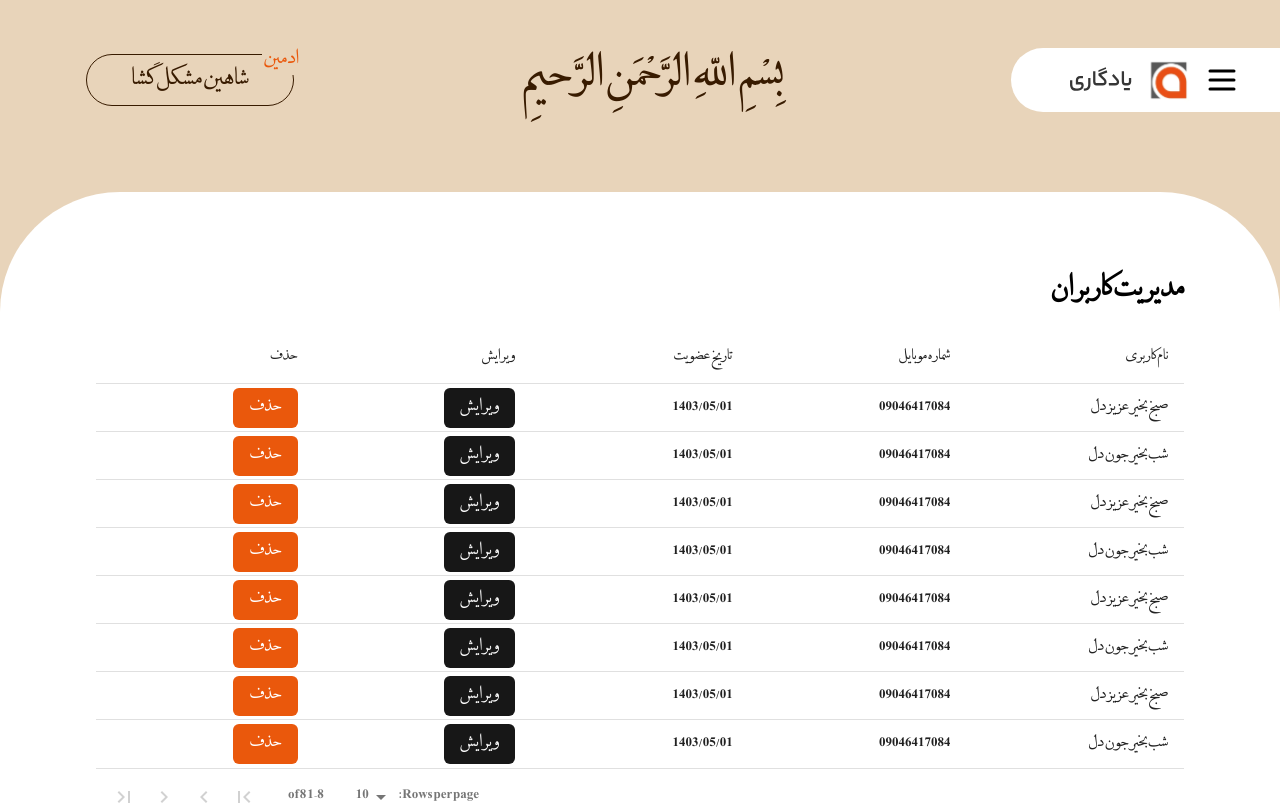
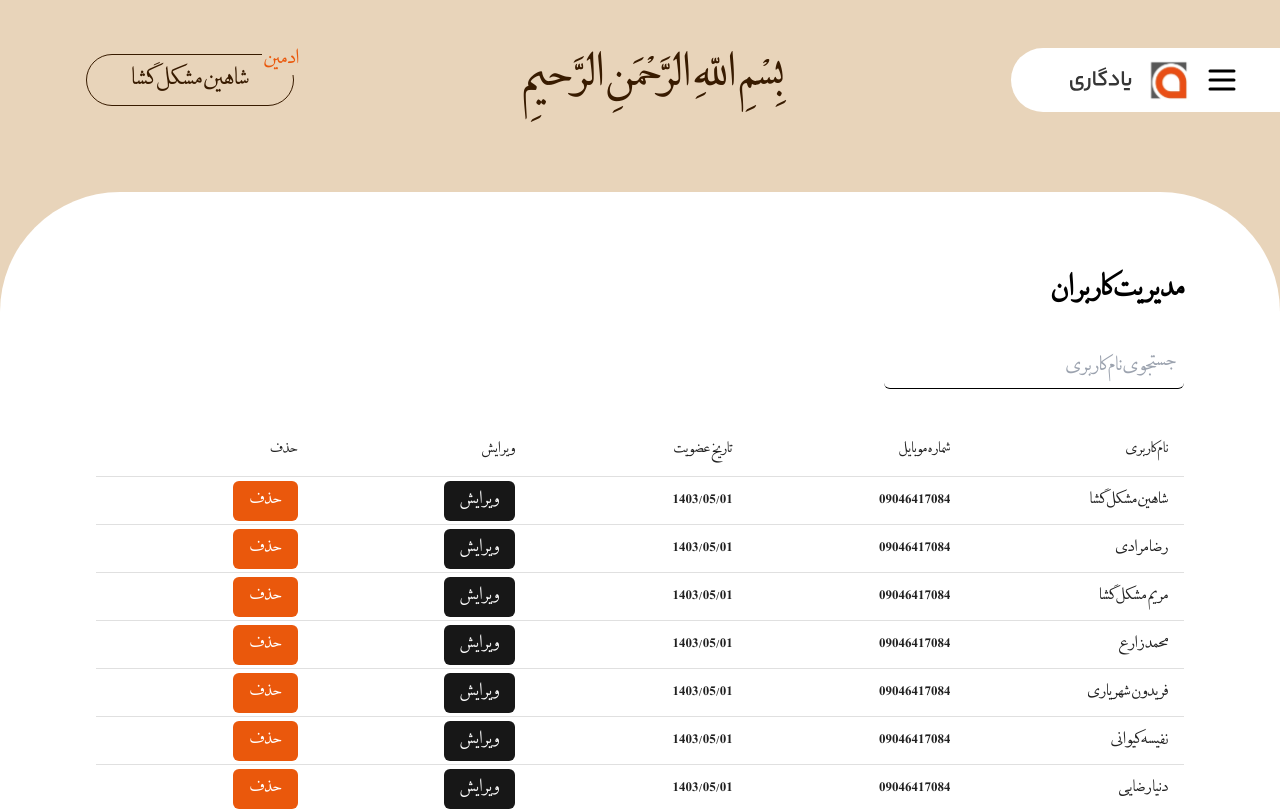
Before and after one commit to KasraMg/shahid, a React (Vite) app: page /adminPanel/Users in a window 1280 px wide. Shown: the top 811 px of the page. Built offline with nearby package versions, Linux system fonts and the light colour scheme.

Commit message:
fix price page

```diff
--- a/src/components/modules/topbar/Topbar.tsx
+++ b/src/components/modules/topbar/Topbar.tsx
@@ -9,7 +9,7 @@ import {
 import { Link } from "react-router-dom";
 import { LuUsers } from "react-icons/lu";
 import { AccordionContent, AccordionItem, AccordionTrigger } from "../../shadcn/ui/accordion";
-import { MdContentCopy } from "react-icons/md";
+import { MdContentCopy,MdAttachMoney  } from "react-icons/md";
 
 const Topbar = () => {
   return (
@@ -38,6 +38,7 @@ const Topbar = () => {
       </AccordionItem> */}
 
               <Link className="flex gap-3 text-xl" to={"/adminPanel/contentManagement"}><MdContentCopy/> مدیریت محتوا </Link>
+              <Link className="flex gap-3 text-xl" to={"/adminPanel/price"}><MdAttachMoney /> مدیریت پرداخت ها </Link>
              </div>
             </SheetContent>
           </Sheet>
--- /dev/null
+++ b/src/pages/AdminPanel/Price/Price.tsx
@@ -0,0 +1,115 @@
+import Layout from "../../../layouts/adminPanel";
+import Title from "../../../components/modules/title/Title";
+import DataTable from "react-data-table-component";
+import { Button } from "../../../components/shadcn/ui/button";
+
+const Price = () => {
+  const columns = [
+    {
+      name: "کاربر ",
+      selector: (row: { user: string }) => row.user,
+    },
+    {
+      name: "مبلغ",
+      sortable: true,
+      selector: (row: { price: string }) => row.price,
+    },
+    {
+      name: "تاریخ ",
+      selector: (row: { date: string }) => row.date,
+    },
+    {
+      name: "وضعیت",
+      selector: (row: { status: string }) => row.status,
+    },
+    {
+      name: "نوع",
+      sortable: true,
+      selector: (row: { type: string }) => row.type,
+    },
+  ];
+
+  const data = [
+    {
+      id: 1,
+      user: "شاهین مشکل گشا",
+      price: "12233434 تومان",
+      date: "1403/05/01",
+      status: <p className="text-green-600">موفق</p>,
+      type: "ارتقا",
+    },
+    {
+      id: 2,
+      user: "شاهین مشکل گشا",
+      price: "12233434 تومان",
+      date: "1403/05/01",
+      status: <p className="text-red-600">ناموفق</p>,
+      type: "تمدید",
+    },
+    {
+      id: 3,
+      user: "شاهین مشکل گشا",
+      price: "12233434 تومان",
+      date: "1403/05/01",
+      status: <p className="text-green-600">موفق امیز</p>,
+      type: "تمدید",
+    },
+    {
+      id: 4,
+      user: "شاهین مشکل گشا",
+      price: "12233434 تومان",
+      date: "1403/05/01",
+      status: <p className="text-red-600">ناموفق</p>,
+      type: "تمدید",
+    },
+    {
+      id: 5,
+      user: "شاهین مشکل گشا",
+      price: "12233434 تومان",
+      date: "1403/05/01",
+      status: <p className="text-green-600">موفق امیز</p>,
+      type: "ثبت نام",
+    },
+    {
+      id: 6,
+      user: "شاهین مشکل گشا",
+      price: "12233434 تومان",
+      date: "1403/05/01",
+      status: <p className="text-green-600">موفق امیز</p>,
+      type: "تمدید",
+    },
+    {
+      id: 7,
+      user: "شاهین مشکل گشا",
+      price: "12233434 تومان",
+      date: "1403/05/01",
+      status: <p className="text-green-600">موفق امیز</p>,
+      type: "ارتقا",
+    },
+    {
+      id: 8,
+      user: "شاهین مشکل گشا",
+      price: "12233434 تومان",
+      date: "1403/05/01",
+      status: <p className="text-green-600">موفق امیز</p>,
+      type: "تمدید",
+    },
+  ];
+
+  return (
+    <Layout>
+      <Title className="sm:justify-center" title={"پرداخت ها"} />
+      <div>
+        <DataTable
+          responsive
+          progressComponent={".... "}
+          pagination
+          columns={columns}
+          data={data}
+        />
+      </div>
+    </Layout>
+  );
+};
+
+export default Price;
--- a/src/pages/AdminPanel/Users/Users.tsx
+++ b/src/pages/AdminPanel/Users/Users.tsx
@@ -3,8 +3,11 @@ import DataTable from "react-data-table-component";
 import Title from "../../../components/modules/title/Title";
 import { Button } from "../../../components/shadcn/ui/button";
 import Modal from "../../../components/templates/AdminPanel/users/Modal";
+import { useState } from "react";
 
 const Users = () => {
+  const [filterText, setFilterText] = useState("");
+
   const columns = [
     {
       name: "نام کاربری",
@@ -31,7 +34,7 @@ const Users = () => {
   const data = [
     {
       id: 1,
-      name: "صبخ بخیر عزیز دل",
+      name: "شاهین مشکل گشا",
       phone: "09046417084",
       date: "1403/05/01",
       edit: <Modal />,
@@ -39,7 +42,7 @@ const Users = () => {
     },
     {
       id: 2,
-      name: "شب بخیر جون دل",
+      name: "رضا مرادی",
       phone: "09046417084",
       date: "1403/05/01",
       edit: <Modal />,
@@ -47,7 +50,7 @@ const Users = () => {
     },
     {
       id: 3,
-      name: "صبخ بخیر عزیز دل",
+      name: "مریم مشکل گشا",
       phone: "09046417084",
       date: "1403/05/01",
       edit: <Modal />,
@@ -55,7 +58,7 @@ const Users = () => {
     },
     {
       id: 4,
-      name: "شب بخیر جون دل",
+      name: "محمد زارع",
       phone: "09046417084",
       date: "1403/05/01",
       edit: <Modal />,
@@ -63,7 +66,7 @@ const Users = () => {
     },
     {
       id: 5,
-      name: "صبخ بخیر عزیز دل",
+      name: "فریدون شهریاری",
       phone: "09046417084",
       date: "1403/05/01",
       edit: <Modal />,
@@ -71,7 +74,7 @@ const Users = () => {
     },
     {
       id: 6,
-      name: "شب بخیر جون دل",
+      name: "نفیسه کیوانی",
       phone: "09046417084",
       date: "1403/05/01",
       edit: <Modal />,
@@ -79,7 +82,7 @@ const Users = () => {
     },
     {
       id: 7,
-      name: "صبخ بخیر عزیز دل",
+      name: "دنیا رضایی",
       phone: "09046417084",
       date: "1403/05/01",
       edit: <Modal />,
@@ -87,24 +90,73 @@ const Users = () => {
     },
     {
       id: 8,
-      name: "شب بخیر جون دل",
+      name: "شهرام مرادی",
+      phone: "09046417084",
+      date: "1403/05/01",
+      edit: <Modal />,
+      delete: <Button variant={"danger"}>حذف</Button>,
+    },
+    {
+      id: 9,
+      name: "کریم زراعتی",
+      phone: "09046417084",
+      date: "1403/05/01",
+      edit: <Modal />,
+      delete: <Button variant={"danger"}>حذف</Button>,
+    },
+    {
+      id: 10,
+      name: "رها سلطانی",
+      phone: "09046417084",
+      date: "1403/05/01",
+      edit: <Modal />,
+      delete: <Button variant={"danger"}>حذف</Button>,
+    },
+    {
+      id: 10,
+      name: "شاهرخ ماهانی",
+      phone: "09046417084",
+      date: "1403/05/01",
+      edit: <Modal />,
+      delete: <Button variant={"danger"}>حذف</Button>,
+    },
+    {
+      id: 10,
+      name: "سیاوش باقری",
       phone: "09046417084",
       date: "1403/05/01",
       edit: <Modal />,
       delete: <Button variant={"danger"}>حذف</Button>,
     },
   ];
+  // فیلتر کردن داده‌ها
+  const filteredData = data.filter((item) => item.name.includes(filterText));
+
   return (
     <Layout>
       <Title className="sm:justify-center" title={"مدیریت کاربران"} />
 
+      {/* فیلتر */}
+      <div className="mb-4">
+        <input
+          type="text"
+          placeholder="جستجوی نام کاربری"
+          value={filterText}
+          onChange={(e) => setFilterText(e.target.value)}
+          className=" rounded-md border-b mb-5 mt-4 outline-none border-black w-[300px] sm:w-full p-2"
+        />
+      </div>
+
+      {/* جدول */}
       <div>
         <DataTable
           responsive
           progressComponent={".... "}
           pagination
           columns={columns}
-          data={data}
+          data={filteredData}
+          noDataComponent={<div className="text-2xl">کاربری با این اسم پیدا نشد.</div>}
+
         />
       </div>
     </Layout>
--- a/src/routes.tsx
+++ b/src/routes.tsx
@@ -9,11 +9,16 @@ import Nav from "./pages/AdminPanel/Nav/Nav";
 import Articles from "./pages/AdminPanel/Articles/Articles";
 import News from "./pages/AdminPanel/News/News";
 import Banner from "./pages/AdminPanel/Banner/Banner";
+import Price from "./pages/AdminPanel/Price/Price";
 
 const adminPanelRoutes = [
   {
     path: "/adminPanel/contentManagement",
     element: <ContentManagement />,
+  },
+  {
+    path: "/adminPanel/price",
+    element: <Price />,
   },
   {
     path: "/adminPanel/contentManagement/packages",
```
